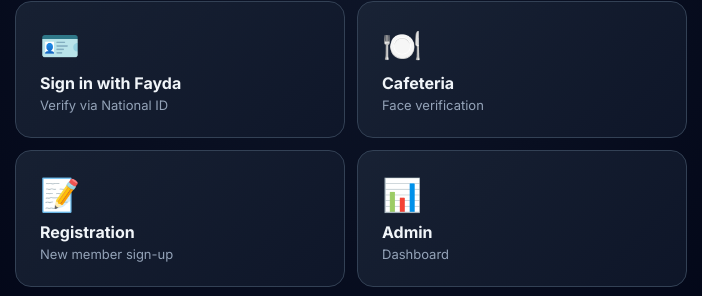
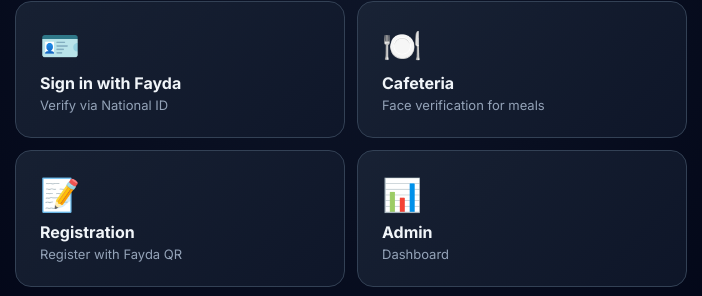
Before and after one commit to beyene4445-jpg/dilla-verifier, a website: page public/index.html in a window 1280 px wide. Shown: the part 112-408 px from the top of the page, 289-991 px from the left. Drawn offline with Linux system fonts and the light colour scheme.

Commit message:
Update descriptions for cafeteria and registration

```diff
--- a/public/index.html
+++ b/public/index.html
@@ -25,12 +25,12 @@
       <a class="nav-card" href="/cafeteria">
         <div class="emoji">🍽️</div>
         <div class="label">Cafeteria</div>
-        <div class="desc">Face verification</div>
+        <div class="desc">Face verification for meals</div>
       </a>
       <a class="nav-card" href="/register">
         <div class="emoji">📝</div>
         <div class="label">Registration</div>
-        <div class="desc">New member sign-up</div>
+        <div class="desc">Register with Fayda QR</div>
       </a>
       <a class="nav-card" href="/admin">
         <div class="emoji">📊</div>
```
